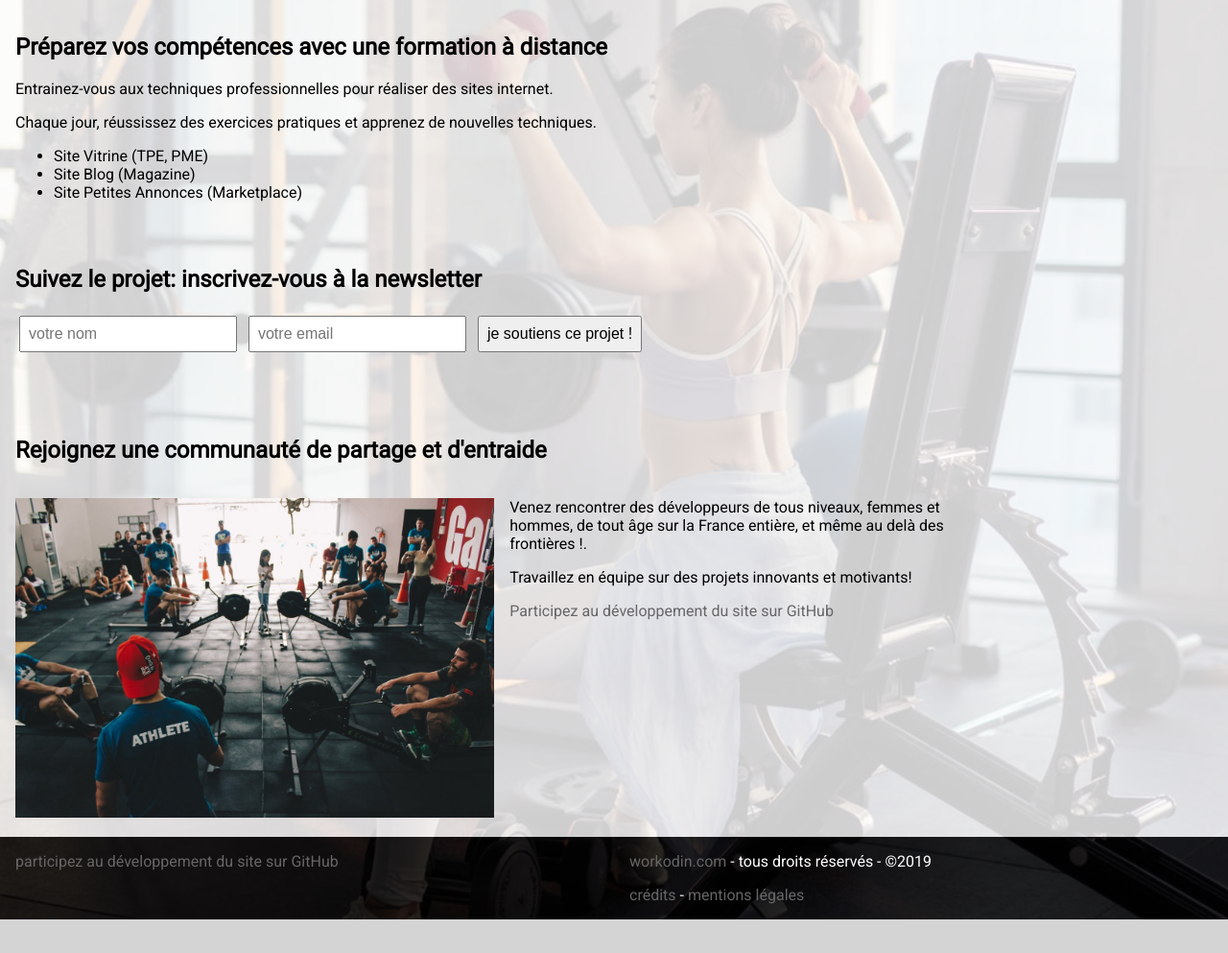
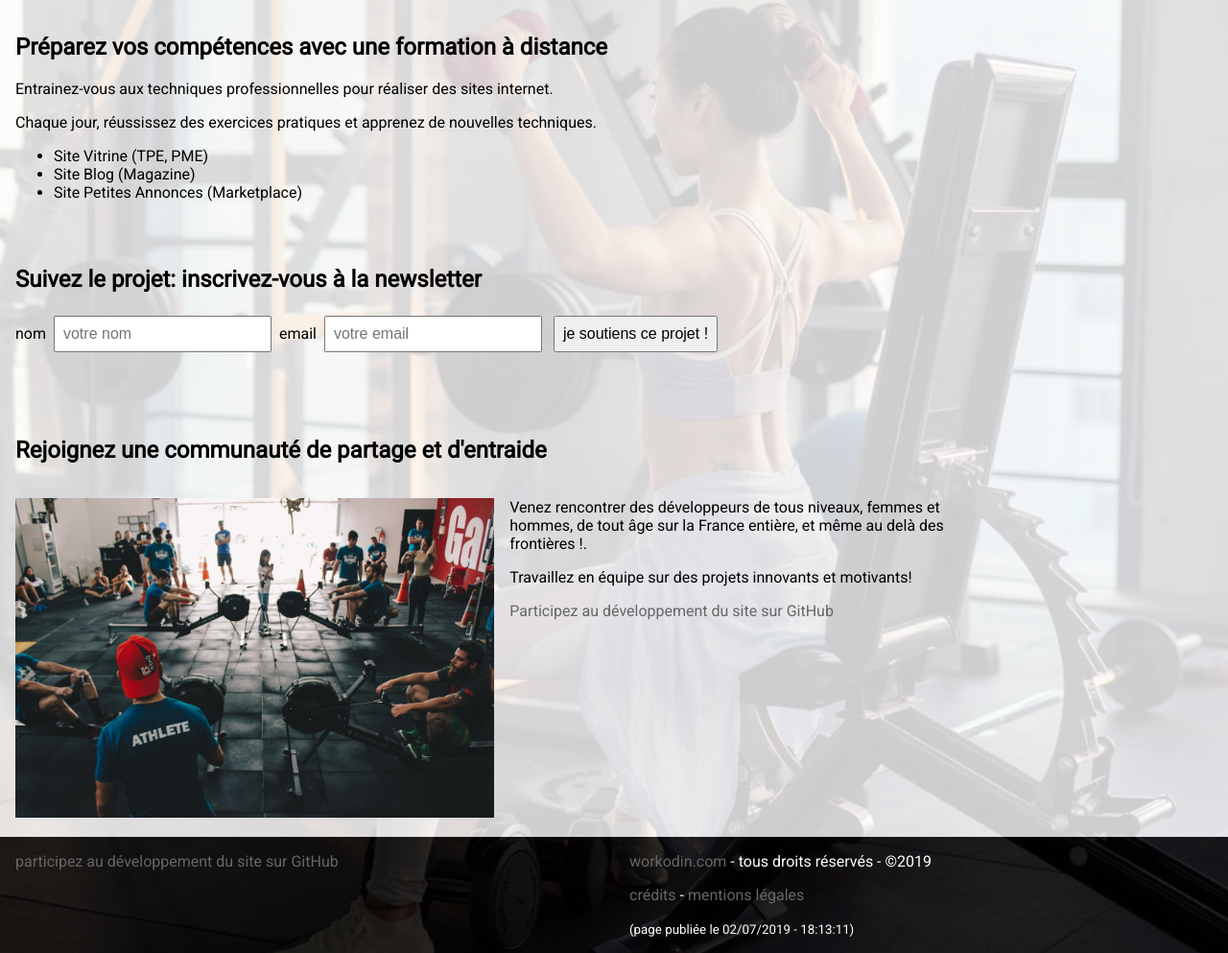
Before and after one commit to workodin/workodin.com, a PHP site: page / in a window 1280 px wide. Shown: the part 652-1645 px from the top of the page at 96% size. Before the commit the page ends 1610 px from the top, so only its background shows below. Run offline with PHP 8.4, Linux system fonts and the light colour scheme.

Commit message:
améliorations

```diff
--- a/public/index.php
+++ b/public/index.php
@@ -140,11 +140,16 @@ form .feedback {
             <section>
                 <h2>Suivez le projet: inscrivez-vous à la newsletter</h2>
                 <form id="form-newsletter" action="#form-newsletter" method="POST">
-                    <input type="text" name="nom" required placeholder="votre nom">
-                    <input type="email" name="email" required placeholder="votre email">
+                    <label for="form-nom">nom</label>
+                    <input id="form-nom" type="text" name="nom" required placeholder="votre nom">
+                    <label for="form-email">email</label>
+                    <input id="form-email" type="text"  type="email" name="email" required placeholder="votre email">
                     <button type="submit">je soutiens ce projet !</button>
                     <div class="feedback">
 <?php
+// https://www.php.net/manual/fr/function.date-default-timezone-set.php
+date_default_timezone_set("Europe/Paris");
+
 // traitement du formulaire
 function getInfo($name, $default="")
 {
@@ -154,8 +159,6 @@ $nom        = getInfo("nom");
 $email      = getInfo("email");
 if (($nom != "") && (filter_var($email, FILTER_VALIDATE_EMAIL)))
 {
-    // https://www.php.net/manual/fr/function.date-default-timezone-set.php
-    date_default_timezone_set("Europe/Paris");
     $today = date("Y-m-d");
     $now   = date("H:i:s");
     // sauvegarder dans un fichier CSV
@@ -193,6 +196,7 @@ if (($nom != "") && (filter_var($email, FILTER_VALIDATE_EMAIL)))
         <div class="col col50">
             <p><a href="//workodin.com">workodin.com</a> - tous droits réservés - &copy;2019</p>
             <p><a href="//workodin.com/credits">crédits</a> - <a href="//workodin.com/mentions-legales">mentions légales</a></p>
+            <p><small>(page publiée le <?php echo date("d/m/Y - H:i:s") ?>)</small></p>
         </div>
         </footer>
     </div>
```
Also changed, not shown: README.md.
